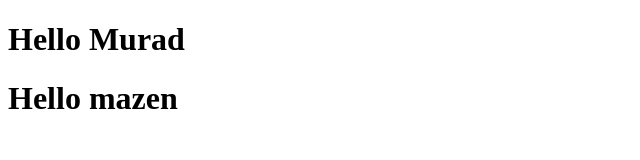
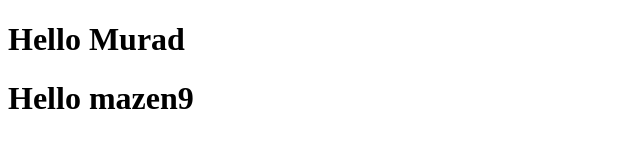
Before and after one commit to alwanof/nana-pro1, a website: page index.html in a window 1280 px wide. Shown: the full height of the page, 0-640 px from the left. Drawn offline with Linux system fonts and the light colour scheme.

Commit message:
this is cool full att2

```diff
--- a/index.html
+++ b/index.html
@@ -8,6 +8,6 @@
 </head>
 <body>
     <h1>Hello Murad</h1>
-    <h1>Hello mazen</h1>
+    <h1>Hello mazen9</h1>
 </body>
 </html>
```
